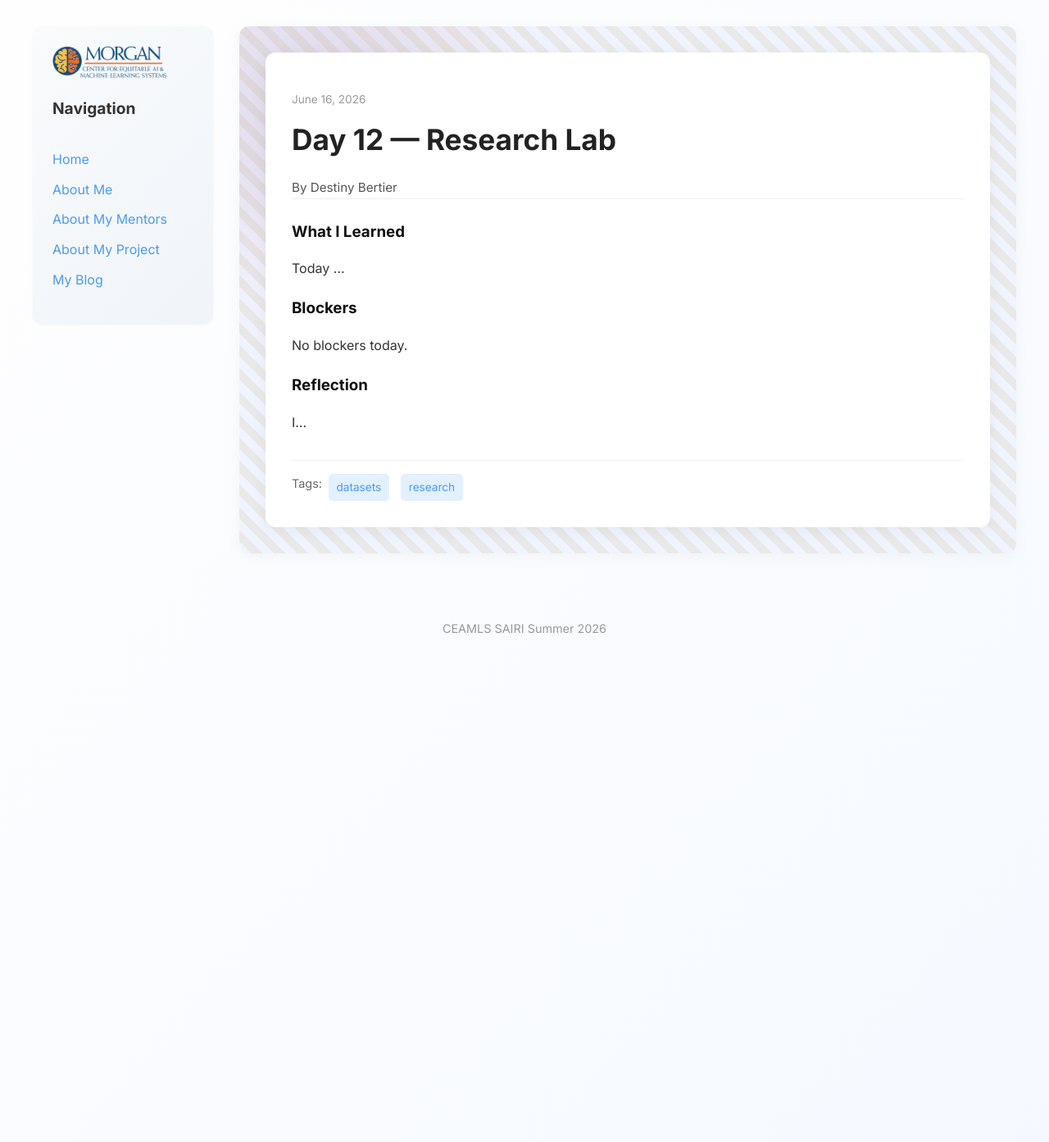
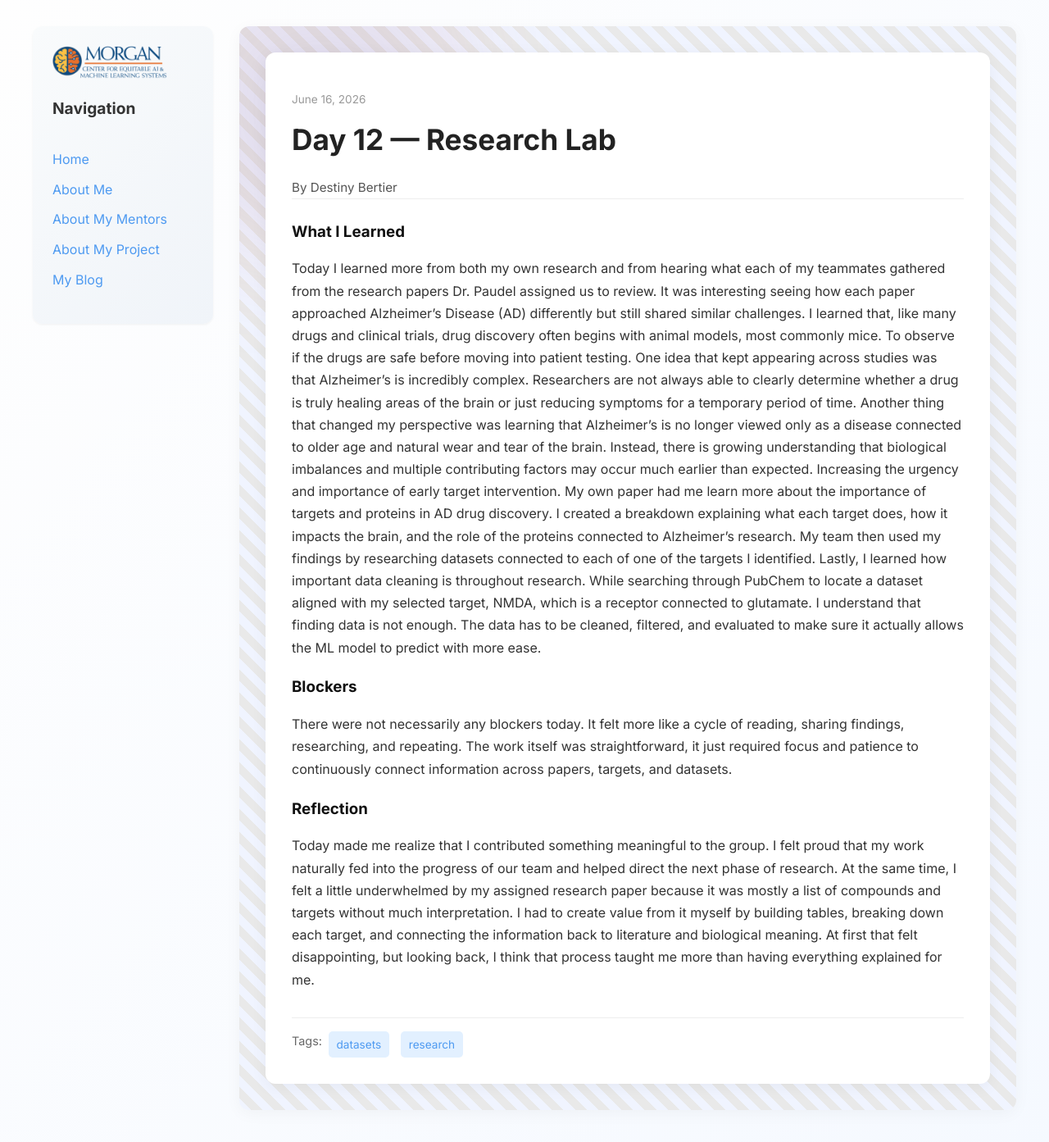
Before and after one commit to DestinyBR/destinybrceamls26.gi-thub.io, a Jekyll site: the page built from _posts/2026-06-16-Day-12.md, in a window 1280 px wide and 1400 px high. Shown: the top 1393 px of the window at 82% size. Built offline with Jekyll 4.4.1, drawn with Linux system fonts in a browser that asks for light colours.

Commit message:
Enhance Day 12 entry with detailed reflections and learnings
Expanded the 'what I learned' section to include insights on Alzheimer's research, drug discovery processes, and the importance of data cleaning. Updated reflections on personal contributions and challenges faced during the research.

```diff
--- a/_posts/2026-06-16-Day-12.md
+++ b/_posts/2026-06-16-Day-12.md
@@ -6,11 +6,17 @@ permalink: /day12.html
 tags: ["datasets", "research"]
 
 what_i_learned: |
-  Today ...
+  Today I learned more from both my own research and from hearing what each of my teammates gathered from the research papers Dr. Paudel assigned us to review. It was interesting seeing how each paper approached Alzheimer’s Disease (AD) differently but still shared similar challenges.
+  I learned that, like many drugs and clinical trials, drug discovery often begins with animal models, most commonly mice. To observe if the drugs are safe before moving into patient testing. One idea that kept appearing across studies was that Alzheimer’s is incredibly complex. Researchers are not always able to clearly determine whether a drug is truly healing areas of the brain or just reducing symptoms for a temporary period of time.
+  Another thing that changed my perspective was learning that Alzheimer’s is no longer viewed only as a disease connected to older age and natural wear and tear of the brain. Instead, there is growing understanding that biological imbalances and multiple contributing factors may occur much earlier than expected. Increasing the urgency and importance of early target intervention.
+  My own paper had me learn more about the importance of targets and proteins in AD drug discovery. I created a breakdown explaining what each target does, how it impacts the brain, and the role of the proteins connected to Alzheimer’s research. My team then used my findings by researching datasets connected to each of one of the targets I identified.
+  Lastly, I learned how important data cleaning is throughout research. While searching through PubChem to locate a dataset aligned with my selected target, NMDA, which is a receptor connected to glutamate. I understand that finding data is not enough. The data has to be cleaned, filtered, and evaluated to make sure it actually allows the ML model to predict with more ease.
+
 
 blockers: |
-  No blockers today.
+  There were not necessarily any blockers today. It felt more like a cycle of reading, sharing findings, researching, and repeating. The work itself was straightforward, it just required focus and patience to continuously connect information across papers, targets, and datasets.
 
 reflection: |
-  I...
+  Today made me realize that I contributed something meaningful to the group. I felt proud that my work naturally fed into the progress of our team and helped direct the next phase of research. At the same time, I felt a little underwhelmed by my assigned research paper because it was mostly a list of compounds and targets without much interpretation. I had to create value from it myself by building tables, breaking down each target, and connecting the information back to literature and biological meaning. At first that felt disappointing, but looking back, I think that process taught me more than having everything explained for me.
+
 ---
```
